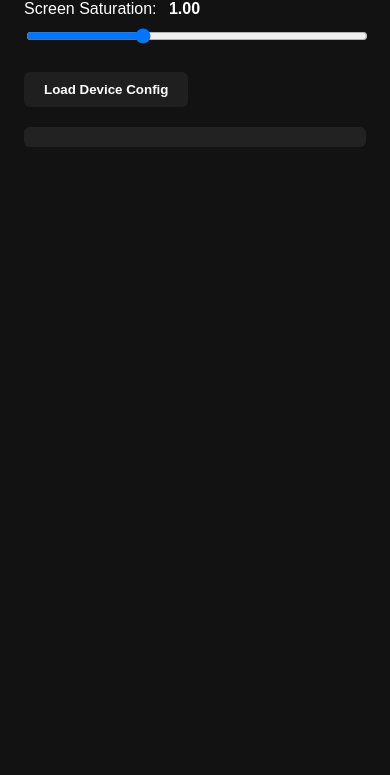
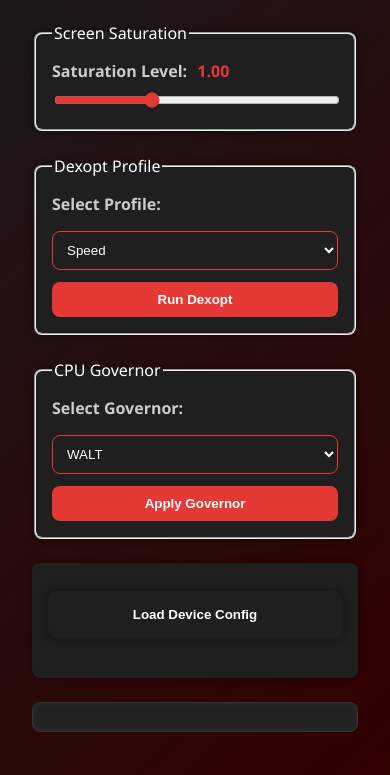
Before and after one commit to xetrazxz/optimax, a plain HTML site: page webroot/index.html in a window 390 px wide. Shown: the part 114-889 px from the top of the page. Before the commit the page ends 844 px from the top, so only its background shows below. Drawn offline with Linux system fonts and the light colour scheme.

Commit message:
Last Sync: 2025-06-14 16:12 (Mobile)

```diff
--- a/webroot/index.html
+++ b/webroot/index.html
@@ -8,15 +8,40 @@
 <body>
   <h1>Optimax</h1>
 
-  <div class="slider-container">
+  <fieldset class="slider-container">
+    <legend>Screen Saturation</legend>
     <label for="saturation-slider">
-      Screen Saturation: <span id="saturation-value">1.00</span>
+      Saturation Level: <span id="saturation-value">1.00</span>
     </label>
     <input type="range" id="saturation-slider" min="0.5" max="2.0" step="0.01" value="1.00">
+  </fieldset>
+
+  <fieldset class="dropdown-container">
+    <legend>Dexopt Profile</legend>
+    <label for="dexopt-profile">Select Profile:</label>
+    <select id="dexopt-profile">
+      <option value="speed">Speed</option>
+      <option value="everything-profile">Everything Profile</option>
+    </select>
+    <button id="run-dexopt">Run Dexopt</button>
+  </fieldset>
+
+  <fieldset class="dropdown-container">
+    <legend>CPU Governor</legend>
+    <label for="governor-select">Select Governor:</label>
+    <select id="governor-select">
+      <option value="walt">WALT</option>
+      <option value="powersave">Powersave</option>
+      <option value="schedutil">Schedutil</option>
+    </select>
+    <button id="apply-governor">Apply Governor</button>
+  </fieldset>
+
+  <div class="actions">
+    <button id="load-config">Load Device Config</button>
   </div>
 
-  <button id="load-config">Load Device Config</button>
-  <pre id="output"></pre>
+  <pre id="output" aria-live="polite"></pre>
 
   <script src="script.js"></script>
 </body>
--- a/webroot/script.js
+++ b/webroot/script.js
@@ -3,14 +3,20 @@ const MODDIR = "/data/adb/modules/optimax";
 function runShell(command) {
   if (typeof ksu !== "object" || typeof ksu.exec !== "function")
     return Promise.reject("KernelSU JavaScript API not available.");
+
   const cb = `cb_${Date.now()}`;
   return new Promise((resolve, reject) => {
     window[cb] = (code, stdout, stderr) => {
       delete window[cb];
+      (stdout || stderr) && printOutput((stdout || stderr).trim());
       code === 0 ? resolve(stdout) : reject(stderr || "Shell error");
     };
     ksu.exec(command, "{}", cb);
   });
+}
+
+function printOutput(text) {
+  document.getElementById("output").textContent = text;
 }
 
 async function getCodename() {
@@ -22,17 +28,11 @@ async function loadDeviceConfig() {
   try {
     const codename = await getCodename();
     const url = `https://raw.githubusercontent.com/xetrazxz/optimax/main/config/${codename}.sh`;
-    const response = await fetch(url);
-    if (!response.ok) throw new Error(`No config found for ${codename}`);
-    const script = await response.text();
-
-    document.getElementById("output").textContent = `Running ${codename}.sh...\n\n${script}`;
-    await runShell(script);
+    await runShell(`curl -sL ${url} -o ${MODDIR}/config.sh && sh ${MODDIR}/config.sh`);
   } catch (e) {
-    document.getElementById("output").textContent = `❌ ${e.message}`;
+    printOutput("Config load failed: " + e.message);
   }
 }
-
 
 document.addEventListener("DOMContentLoaded", () => {
   const slider = document.getElementById("saturation-slider");
@@ -41,13 +41,24 @@ document.addEventListener("DOMContentLoaded", () => {
   slider.addEventListener("input", async () => {
     const val = parseFloat(slider.value).toFixed(2);
     valueText.textContent = val;
-    const cmd = `service call SurfaceFlinger 1022 f ${val}`;
+    await runShell(`service call SurfaceFlinger 1022 f ${val}`);
+  });
+
+  document.getElementById("run-dexopt").addEventListener("click", async () => {
+    const profile = document.getElementById("dexopt-profile").value;
+    const cmd = `cmd package compile -a --compile-layouts -f -m ${profile}`;
+    await runShell(cmd);
+  });
+
+  document.getElementById("apply-governor").addEventListener("click", async () => {
+    const governor = document.getElementById("governor-select").value;
     try {
-      await runShell(cmd);
-    } catch (err) {
-      console.error("Saturation failed:", err);
+      await runShell(`for i in /sys/devices/system/cpu/cpu*/cpufreq/scaling_governor; do echo ${governor} > $i; done && echo "Governer Set To ${governor}"`);
+    } catch (e) {
+      printOutput("Governor error: " + e);
     }
   });
 
   document.getElementById("load-config").addEventListener("click", loadDeviceConfig);
+
 });
--- a/webroot/style.css
+++ b/webroot/style.css
@@ -1,52 +1,94 @@
+:root {
+  --accent: #e53935;
+  --accent-dark: #b71c1c;
+  --bg-gradient: linear-gradient(135deg, #1a1a1a, #330000);
+  --fg: #ffffff;
+  --fg-light: #cccccc;
+  --card-bg: #1f1f1f;
+  --border-radius: 8px;
+  --font-family: 'Segoe UI', sans-serif;
+}
+
 body {
-  font-family: sans-serif;
-  padding: 16px;
-  background: #121212;
-  color: #fff;
+  font-family: var(--font-family);
+  background: var(--bg-gradient);
+  color: var(--fg);
+  padding: 32px;
+  margin: 0;
 }
 
 h1 {
-  font-size: 2em;
+  font-size: 2.2em;
+  color: var(--accent);
+  text-align: center;
+  margin-bottom: 32px;
+  letter-spacing: 1px;
+  text-shadow: 0 2px 4px rgba(0,0,0,0.6);
 }
 
-.slider-container {
-  margin-top: 32px;
+.slider-container,
+.dropdown-container,
+.actions,
+#load-config {
+  background: var(--card-bg);
+  border-radius: var(--border-radius);
+  padding: 16px;
+  margin-bottom: 24px;
+  box-shadow: 0 0 8px rgba(0, 0, 0, 0.4);
+}
+
+label {
+  font-weight: bold;
+  color: var(--fg-light);
+  display: block;
+  margin-bottom: 8px;
 }
 
 input[type="range"] {
   width: 100%;
-}
-
-label {
-  display: block;
-  margin-bottom: 8px;
+  accent-color: var(--accent);
 }
 
 #saturation-value {
+  color: var(--accent);
   font-weight: bold;
-  margin-left: 8px;
+  margin-left: 6px;
+}
+
+select {
+  width: 100%;
+  padding: 10px;
+  background: var(--card-bg);
+  color: var(--fg);
+  border: 1px solid var(--accent);
+  border-radius: var(--border-radius);
+  margin-top: 8px;
 }
 
 button {
-  margin-top: 24px;
+  margin-top: 12px;
   padding: 10px 20px;
-  background: #1f1f1f;
+  background-color: var(--accent);
   color: #fff;
   border: none;
-  border-radius: 6px;
+  border-radius: var(--border-radius);
   cursor: pointer;
   font-weight: bold;
+  transition: background 0.2s ease;
+  width: 100%;
 }
 
 button:hover {
-  background: #333;
+  background-color: var(--accent-dark);
 }
 
-pre {
-  margin-top: 20px;
+pre#output {
   background: #222;
-  padding: 10px;
-  border-radius: 6px;
+  padding: 14px;
+  border-radius: var(--border-radius);
+  font-size: 0.9em;
   white-space: pre-wrap;
-  font-size: 0.9em;
+  color: var(--fg-light);
+  border: 1px solid #333;
+  box-shadow: inset 0 0 6px rgba(255, 255, 255, 0.05);
 }
```
